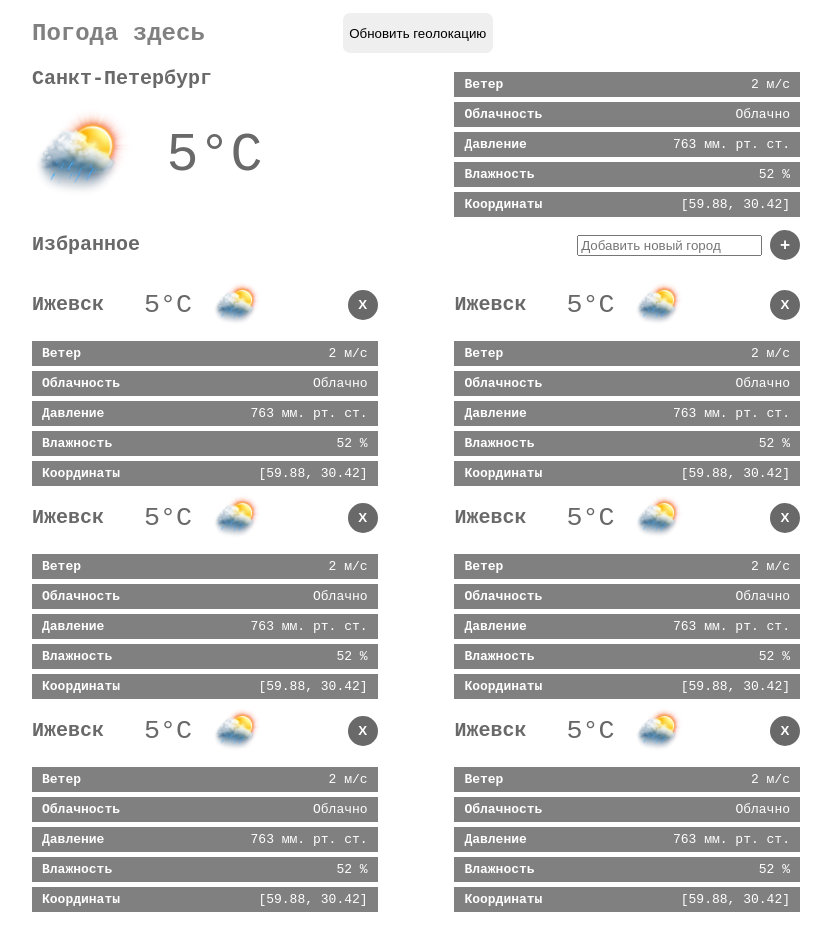
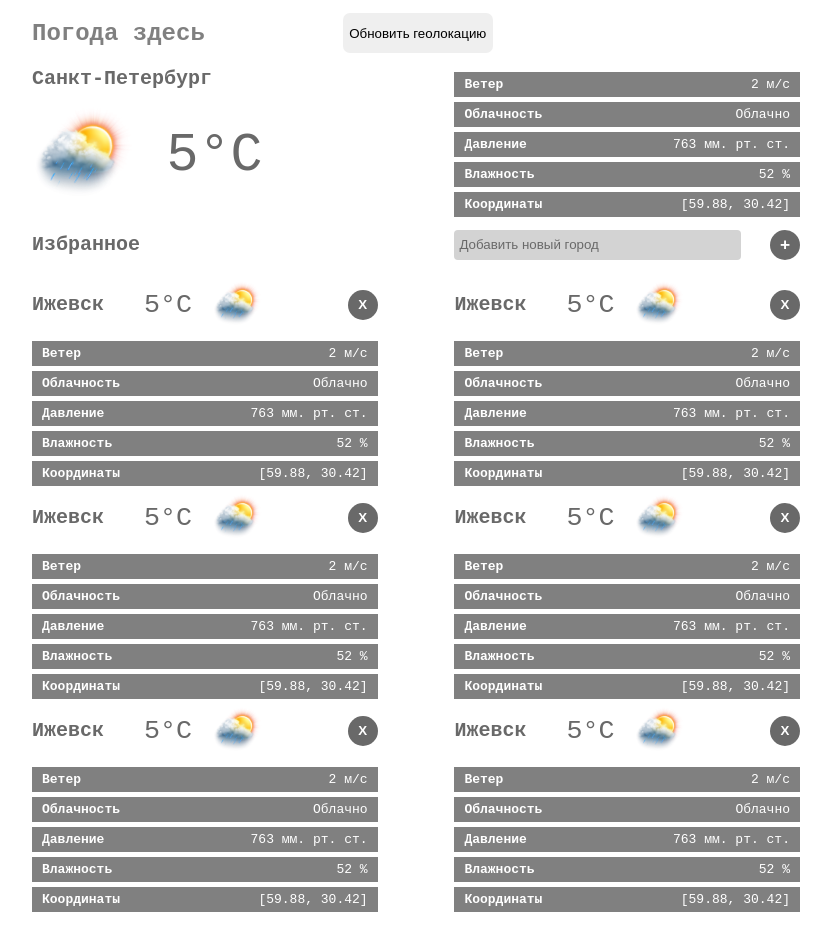
Before and after one commit to 4ound/web-project, a plain HTML site: page lab1/index.html in a window 1280 px wide. Shown: the whole page, without its empty margins (224-1055 px from the left). Drawn offline with Linux system fonts and the light colour scheme.

Commit message:
input beautifiyng

```diff
--- a/lab1/index.html
+++ b/lab1/index.html
@@ -51,7 +51,7 @@
         <section class="toolbar">
             <h2>Избранное</h2>
             <div>
-                <input placeholder="Добавить новый город">
+                <input class="toolbar-add" placeholder="Добавить новый город">
                 <button>+</button>
             </div>
         </section>
--- a/lab1/static/styles.css
+++ b/lab1/static/styles.css
@@ -115,6 +115,13 @@ body {
     align-items: center;
 }
 
+.toolbar div {
+    width: 45%;
+    display: flex;
+    justify-content: space-between;
+    align-items: center;
+}
+
 h1 {
     font-size: 18pt;
     color: gray;
@@ -181,6 +188,20 @@ h2 {
     width: 30%;
 }
 
+input.toolbar-add {
+    border: none;
+    background-color: lightgray;
+    padding: 5px 5px;
+    border-radius: 4px;
+    height: 20px;
+    width: 80%;
+    font-size: 10pt;
+}
+
+input::-webkit-input-placeholder {
+  color: dimgrey;
+}
+
 @media screen and (max-width: 950px) {
     body {
         margin: 0 10%;
@@ -211,13 +232,10 @@ h2 {
 
     .toolbar div {
         width: 89%;
-        display: flex;
-        align-items: center;
-        justify-content: space-between;
     }
 
     .toolbar div input {
-        width: 75%;
+        width: 80%;
     }
 
     .geo-update {
```
